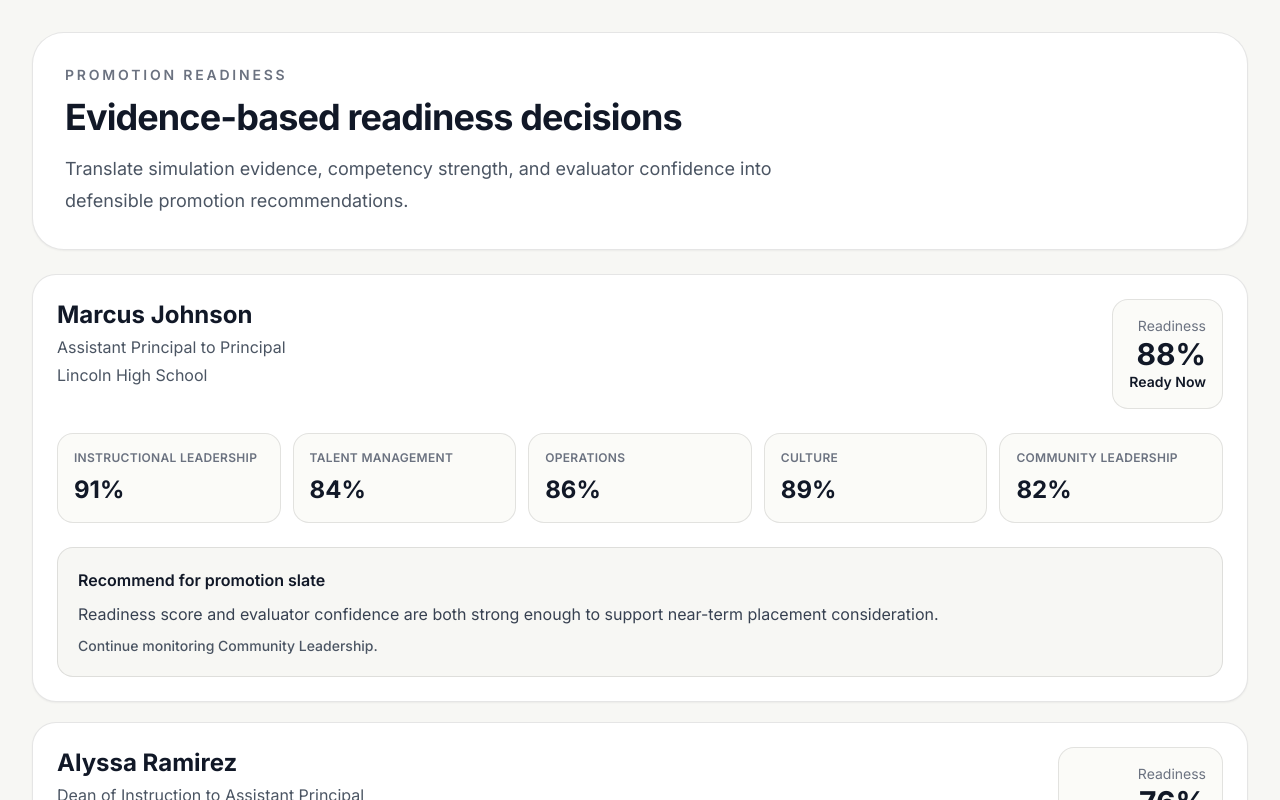
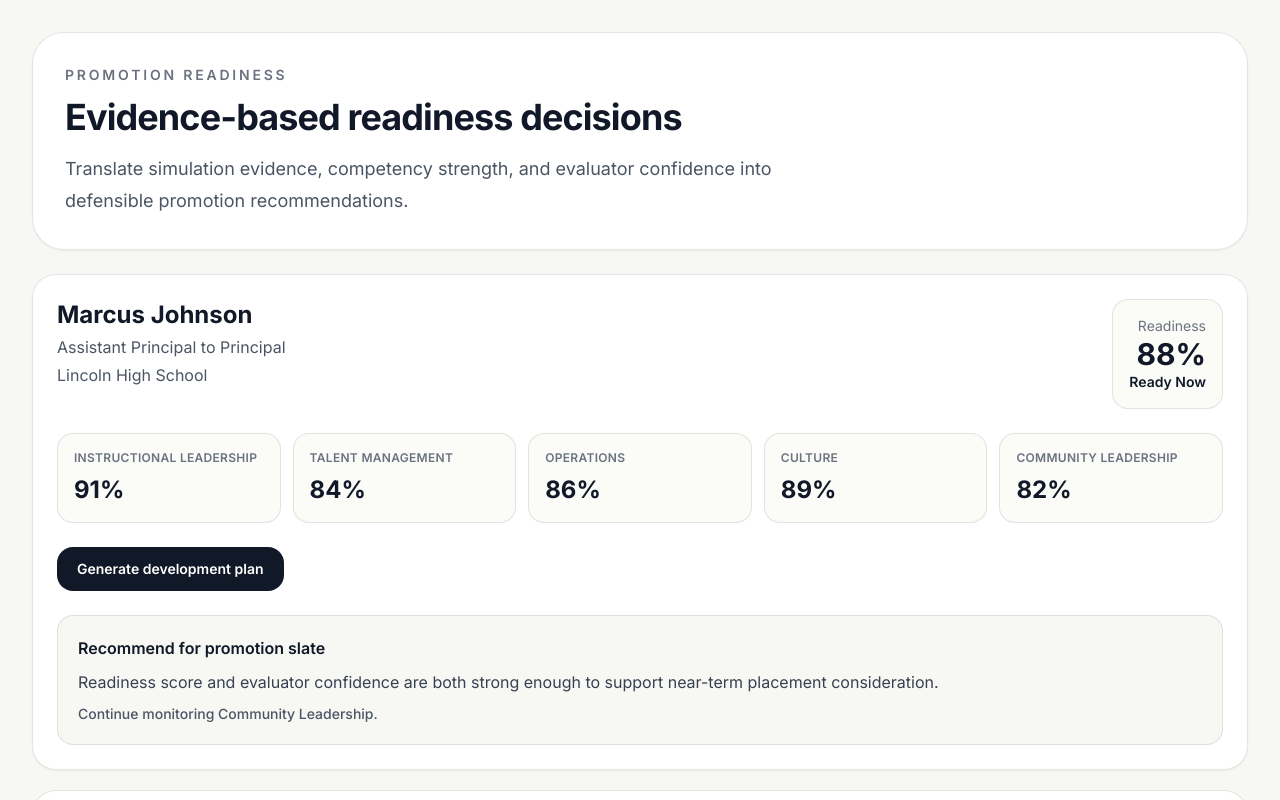
Before and after one commit to jmarc296-jpg/instructional-leadership-practice, a Next.js app: page /talent-decisions/promotion-readiness in a window 1280 px wide. Shown: the top 800 px of the page. Built offline with nearby package versions, Linux system fonts and the light colour scheme.

Commit message:
Build AI development prescription engine

```diff
--- a/app/talent-decisions/promotion-readiness/page.tsx
+++ b/app/talent-decisions/promotion-readiness/page.tsx
@@ -1,3 +1,4 @@
+import Link from "next/link"
 import { talentLeaders } from "@/lib/talent/mock-data"
 import { getPromotionRecommendation, getReadinessBand, formatCompetency } from "@/lib/talent/scoring"
 
@@ -41,6 +42,13 @@ export default function PromotionReadinessPage() {
                 ))}
               </div>
 
+              <Link
+                href={`/development-prescriptions/${leader.id}`}
+                className="mt-6 inline-block rounded-2xl bg-[#111827] px-5 py-3 text-sm font-semibold text-white"
+              >
+                Generate development plan
+              </Link>
+
               <div className="mt-6 rounded-2xl border border-black/10 bg-[#f7f7f4] p-5">
                 <p className="font-semibold">{recommendation.decision}</p>
                 <p className="mt-2 leading-7 text-gray-700">{recommendation.rationale}</p>
```
